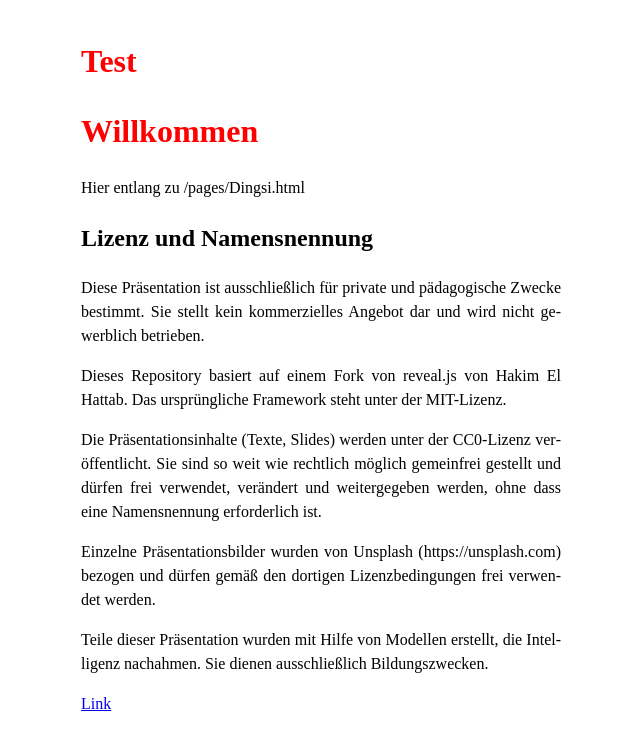
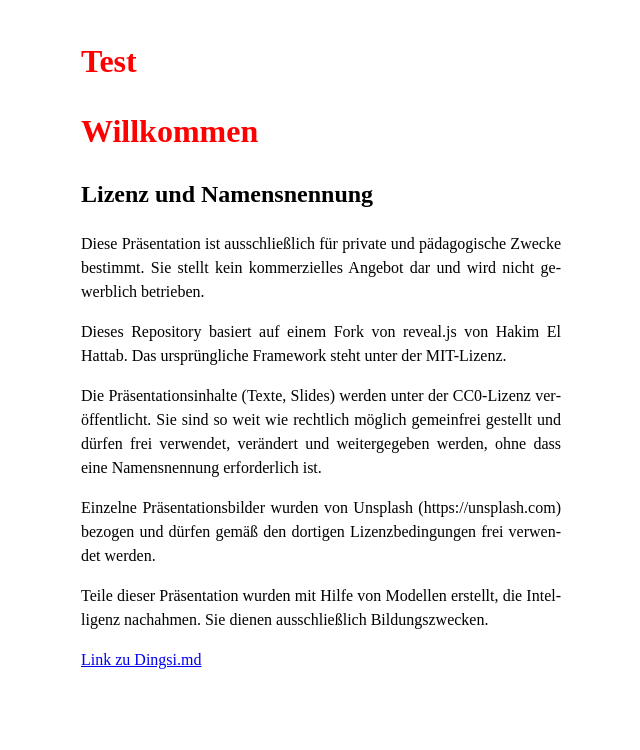
Before and after one commit to MonaLgbt/MonaLgbt.github.io, a Jekyll site: the page built from index.md, in a window 1280 px wide. Shown: the top 750 px of the page, without its empty margins (319-959 px from the left). Built offline with Jekyll 4.4.1, drawn with Linux system fonts in a browser that asks for light colours.

Commit message:
Update index.md

```diff
--- a/index.md
+++ b/index.md
@@ -4,8 +4,6 @@ layout: default
 ---
 
 # Willkommen
-
-Hier entlang zu /pages/Dingsi.html
 
 ## Lizenz und Namensnennung
 
@@ -19,4 +17,4 @@ Einzelne Präsentationsbilder wurden von Unsplash (https://unsplash.com) bezogen
 
 Teile dieser Präsentation wurden mit Hilfe von Modellen erstellt, die Intelligenz nachahmen. Sie dienen ausschließlich Bildungszwecken.
 
-[Link](pages/Dingsi.md)
+[Link zu Dingsi.md](pages/Dingsi.md)
```
